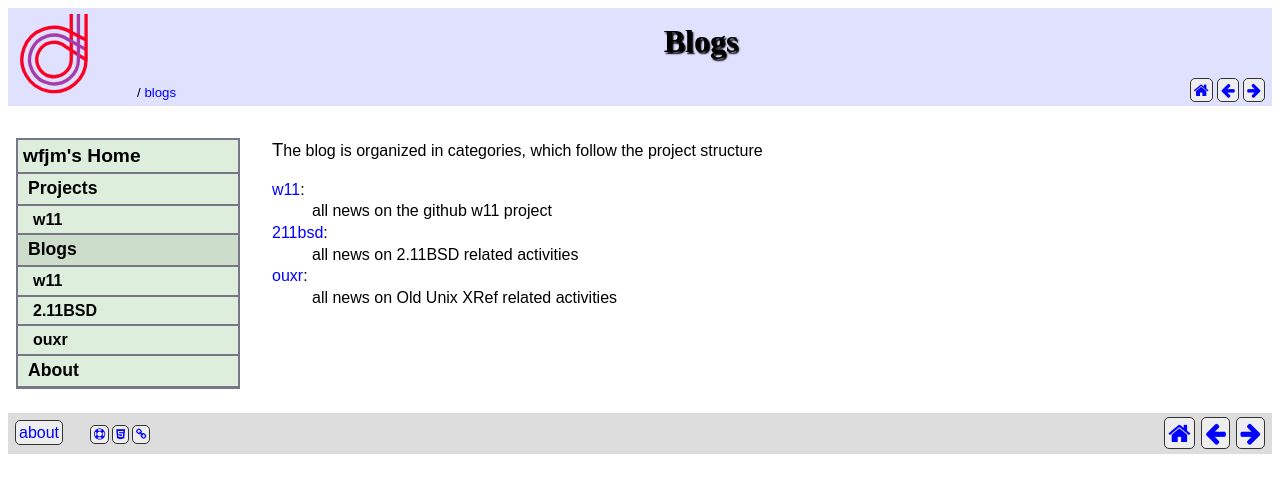
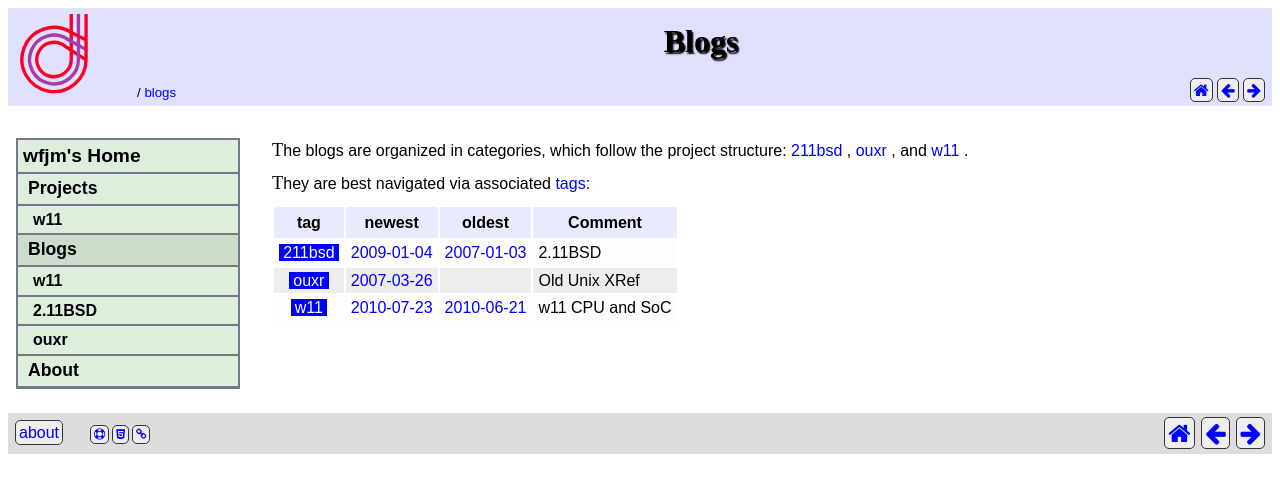
Before and after one commit to wfjm/wfjm.github.io, a Jekyll site: the page built from blogs/index.html, in a window 1280 px wide. Shown: the top 493 px of the page. Built offline with Jekyll 4.4.1, drawn with Linux system fonts in a browser that asks for light colours.

Commit message:
move posts to /blogs; use header-botpath also for posts

```diff
--- a/_config.yml
+++ b/_config.yml
@@ -25,7 +25,7 @@ defaults:
       type: posts
     values:
       layout: posts
-      permalink: /posts/:categories/:year-:month-:day-:title.html
+      permalink: /blogs/:categories/:year-:month-:day-:title.html
   -
     scope:
       path: "debug"
--- a/_includes/header-common.html
+++ b/_includes/header-common.html
@@ -28,7 +28,12 @@
             {% unless forloop.last %}
               <a href="{{headnavlink}}/"> {{e}} </a>
             {% else %}
-              {{ e }}
+              {% if page.date %}
+                {% assign le = e | slice: 0,10 | append: "..." %}
+                {{ le }}
+              {% else %}
+                {{ e }}
+              {% endif %}
             {% endunless %}
           {% endif %}
         {% endfor %}
--- a/_layouts/posts.html
+++ b/_layouts/posts.html
@@ -15,6 +15,7 @@
   <body>
 
     <!-- prepare up/next/prev navigation in given category -->
+    {% assign pageplist  = page.url | slice: 1,1000  | split: "/" %}
     {% assign url_up = "/blogs/" | append: page.category | append: "/" %}
     {% for post in site.categories[page.category] %}
       {% if post.url == page.url %}
--- a/blogs/index.html
+++ b/blogs/index.html
@@ -3,16 +3,44 @@ title:  "Blogs"
 ---
 
 <p>
-The blog is organized in categories, which follow the project structure
+The blogs are organized in categories, which follow the project structure:
+{% for c in site.categories %}
+  {% unless forloop.first %} , {% endunless %}
+  {% if forloop.last %} and {% endif %}
+  <a href="/blogs/{{c[0]}}"> {{c[0]}} </a>
+{% endfor %} .
 </p>
-<dl>
-  <dt><a href="/blogs/w11/">w11</a>:</dt>
-  <dd>all news on the github w11 project</dd>
 
-  <dt><a href="/blogs/211bsd/">211bsd</a>:</dt>
-  <dd>all news on 2.11BSD related activities</dd>
-
-  <dt><a href="/blogs/ouxr/">ouxr</a>:</dt>
-  <dd>all news on Old Unix XRef related activities</dd>
-
-</dl>
+<p>
+They are best navigated via associated
+<a href="/blogs/posts-by-tags.html">tags</a>:
+</p>
+<table class="trtoggle">
+  <thead>
+    <th>tag</th>
+    <th>newest</th>
+    <th>oldest</th>
+    <th>Comment</th>
+  </thead><tbody>
+    {% for t in site.tags %}
+     {% assign tag = t[0] %}
+      <tr>
+        <td class="ha-center"><a href="/blogs/posts-by-tags.html#{{t[0]}}">
+            <span class="tag">{{t[0]}}</span></td>
+        <td>
+          {% assign pnewest = t[1][0] %}
+          {% assign date = pnewest.date | slice: 0,10 %}
+          <a href="{{pnewest.url}}">{{date}}</a>
+        </td>
+        <td>
+          {% assign poldest = t[1][-1] %}
+          {% assign date = poldest.date | slice: 0,10 %}
+          {% if pnewest.url != poldest.url %}
+          <a href="{{poldest.url}}">{{date}}</a>
+          {% endif %}
+        </td>
+        <td>{{site.data.tags[tag]}}
+      </tr>
+    {% endfor %}
+  </tbody>
+</table>
--- a/css/main.css
+++ b/css/main.css
@@ -23,6 +23,7 @@ p,ul,ol {
 }
 
 p:first-letter {
+  font-family: serif;
   font-size: 115%;
 }
 
--- a/home/w11/inst/systems.html
+++ b/home/w11/inst/systems.html
@@ -130,10 +130,10 @@ known to boot:
         separate I/D space, 3 processor modes) to squeeze a full UNIX with
         most of the 4.3 BSD features into a 16 bit machine. A system with the
         latest patches is needed to get the
-        <a href="/posts/211bsd/2007-01-03-patch-445.html">
+        <a href="/blogs/211bsd/2007-01-03-patch-445.html">
           kernel FPP emulation (patch 445)</a>
         and
-        <a href="/posts/211bsd/2009-01-04-patch-446+447.html">
+        <a href="/blogs/211bsd/2009-01-04-patch-446+447.html">
           RK05 as boot device (patch 446/447)</a>
         to work.
         The current w11a system has only RK11 or RL02 disks, so a very limited
```
Also changed, not shown: other parts of _layouts/posts.html (+1 -1 lines).
